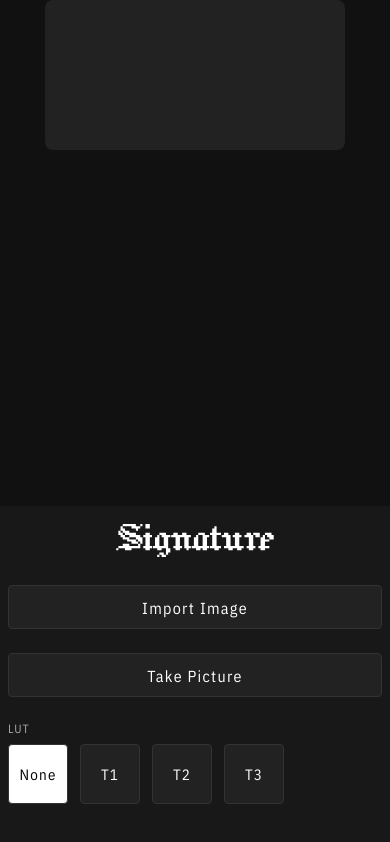
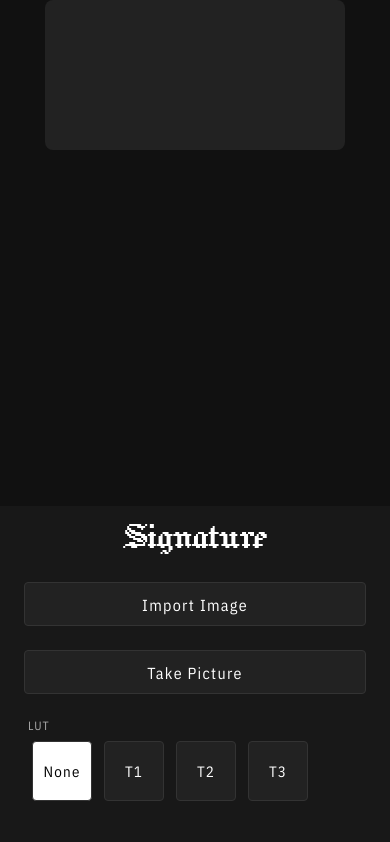
Before and after one commit to Gevaux-Tristan/Signature, a plain HTML site: page index.html in a window 390 px wide. Drawn offline with nearby package versions, Linux system fonts and the light colour scheme.

Commit message:
manifest

```diff
--- a/index.html
+++ b/index.html
@@ -7,7 +7,7 @@
     <link rel="icon" type="image/png" sizes="32x32" href="favicon-32x32.png">
     <link rel="icon" type="image/png" sizes="16x16" href="favicon-16x16.png">
     <link rel="apple-touch-icon" sizes="180x180" href="apple-touch-icon.png">
-    <link rel="manifest" href="site.webmanifest">
+    <link rel="manifest" href="manifest.json">
     <meta name="theme-color" content="#000000">
     <link href="https://fonts.googleapis.com/css2?family=IBM+Plex+Sans+Condensed:wght@400;700&display=swap" rel="stylesheet">
     <style>
@@ -120,12 +120,13 @@
                 position: fixed;
                 bottom: 0; left: 0; width: 100vw; max-height: 40dvh;
                 overflow-y: auto; z-index: 2; background: #181818;
-                padding: 18px 8px; gap: 16px;
+                padding: 18px 24px; gap: 16px;
             }
             .logo { width: 42%; max-width: 42%; margin: 0 auto 12px auto; }
             .lut-list {
                 gap: 12px;
                 margin-bottom: 8px;
+                padding: 0 4px;
             }
             .lut-btn {
                 font-size: 15px;
@@ -135,6 +136,9 @@
                 display: flex;
                 align-items: center;
                 justify-content: center;
+            }
+            .control-group {
+                padding: 0 4px;
             }
         }
     </style>
```
Also changed, not shown: manifest.json (added).
